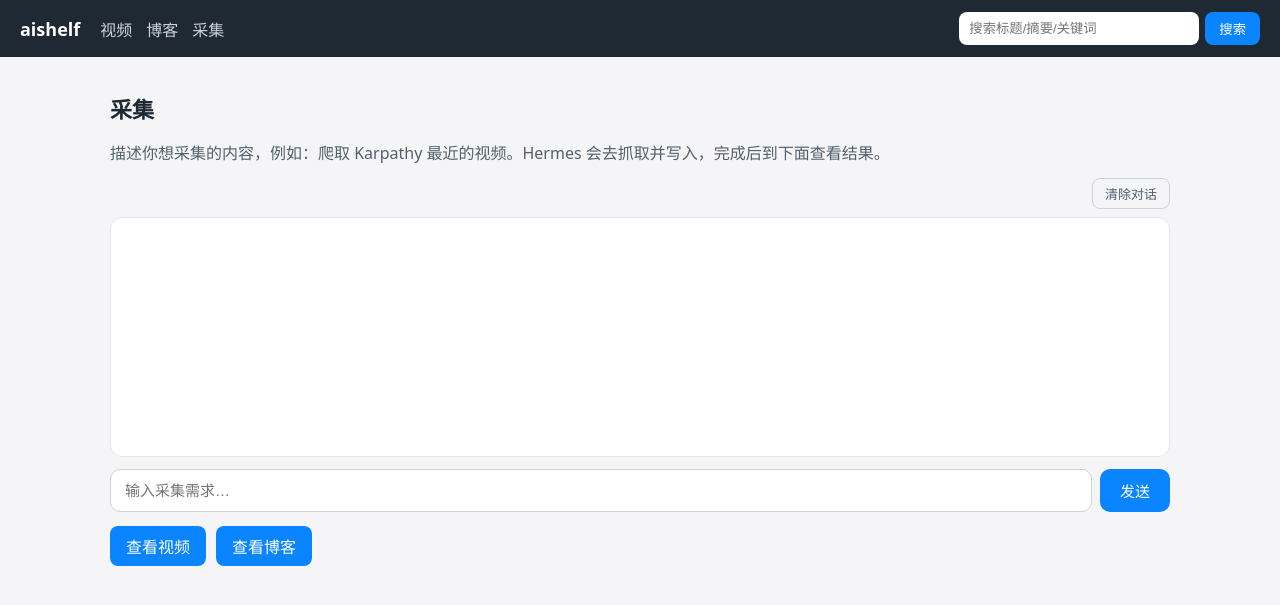
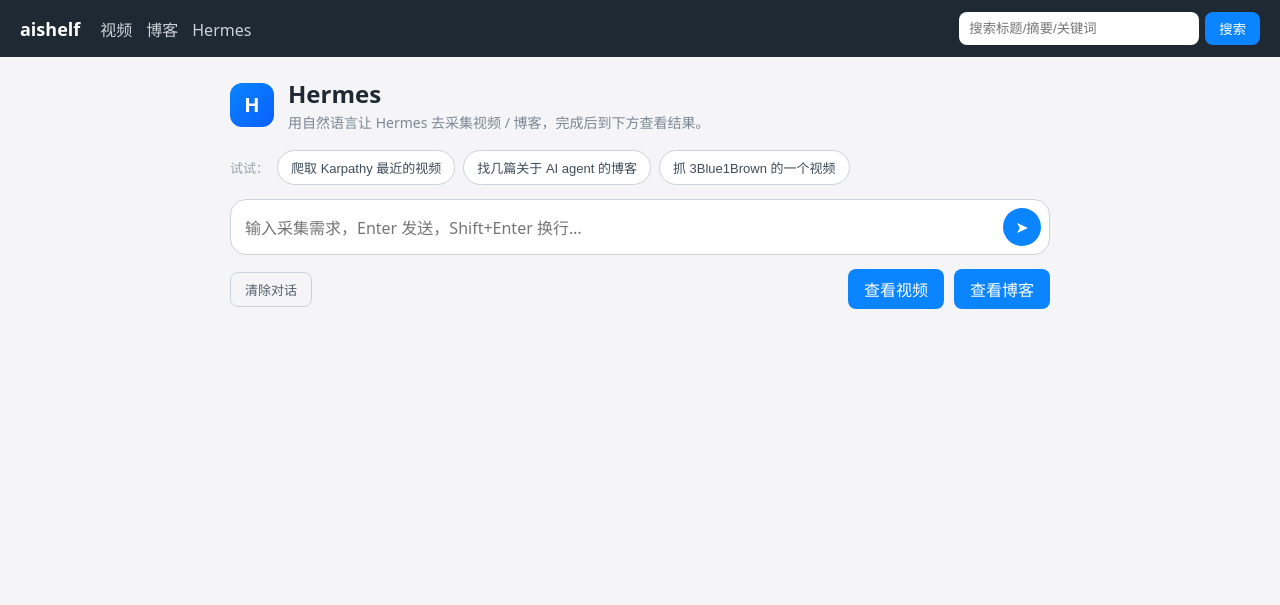
Before and after one commit to SuperSuperYuan/BlogTown, a FastAPI app: page /collect in a window 1280 px wide. Shown: the top 605 px of the page. Run offline with FastAPI, Linux system fonts and the light colour scheme.

Commit message:
feat(site): rename collect page to Hermes and redesign the chat UI
Rename the nav/page label to "Hermes" (route stays /collect). Redesign the
chat: a header with avatar + subtitle, an empty-state with clickable example
prompt chips, role avatars on bubbles, and a modern auto-growing composer
(Enter sends, Shift+Enter newline, inline send button). History persistence,
clear button, and the in-progress dots/caret animation are preserved.

Co-Authored-By: Claude Opus 4.8 (1M context) <noreply@anthropic.com>

```diff
--- a/src/aishelf/site/static/style.css
+++ b/src/aishelf/site/static/style.css
@@ -34,20 +34,35 @@ h1 { font-size: 22px; } h2 { font-size: 17px; margin-top: 28px; } .more { font-s
 .keywords a { background: #e4e7eb; padding: 3px 10px; border-radius: 999px; font-size: 13px; }
 .pager { display: flex; gap: 14px; align-items: center; justify-content: center; margin: 24px 0; }
 .pager a { color: #0a84ff; }
-.collect .lead { color: #52606d; margin-bottom: 14px; }
-.chatlog { display: flex; flex-direction: column; gap: 10px; min-height: 240px; max-height: 60vh; overflow-y: auto; background: #fff; border: 1px solid #e4e7eb; border-radius: 12px; padding: 16px; }
-.bubble { max-width: 80%; padding: 10px 14px; border-radius: 14px; white-space: pre-wrap; word-wrap: break-word; line-height: 1.55; }
-.bubble.user { align-self: flex-end; background: #0a84ff; color: #fff; }
-.bubble.assistant { align-self: flex-start; background: #f0f2f5; }
-.bubble.error { align-self: flex-start; background: #fff3f3; color: #b00020; border: 1px solid #ffb3b3; }
-.chatform { display: flex; gap: 8px; margin-top: 12px; }
-.chatform input { flex: 1; padding: 11px 14px; border: 1px solid #cbd2d9; border-radius: 10px; font-size: 15px; }
-.chatform button { padding: 11px 20px; border: none; border-radius: 10px; background: #0a84ff; color: #fff; font-size: 15px; cursor: pointer; }
-.chatform button:disabled { opacity: .5; cursor: default; }
-.chattools { display: flex; justify-content: flex-end; margin-bottom: 8px; }
-.chattools button { background: none; border: 1px solid #cbd2d9; color: #52606d; padding: 5px 12px; border-radius: 8px; font-size: 13px; cursor: pointer; }
-.chattools button:hover { border-color: #9aa5b1; color: #1f2933; }
-.resultlinks { display: flex; gap: 10px; margin-top: 14px; }
+.hermes { max-width: 820px; margin: 0 auto; }
+.hermes-head { display: flex; align-items: center; gap: 14px; margin-bottom: 18px; }
+.hermes-avatar { width: 44px; height: 44px; border-radius: 12px; background: linear-gradient(135deg, #0a84ff, #0a5fff); color: #fff; font-weight: 700; font-size: 20px; display: flex; align-items: center; justify-content: center; flex: none; }
+.hermes-head h1 { margin: 0; font-size: 24px; }
+.hermes .lead { margin: 2px 0 0; color: #7b8794; font-size: 14px; }
+.chatlog { display: flex; flex-direction: column; gap: 16px; min-height: 200px; max-height: 56vh; overflow-y: auto; background: #fff; border: 1px solid #e4e7eb; border-radius: 16px; padding: 18px; }
+.chatlog:empty { display: none; }
+.msg { display: flex; gap: 10px; align-items: flex-start; }
+.msg.user { flex-direction: row-reverse; }
+.avatar { width: 30px; height: 30px; border-radius: 50%; flex: none; display: flex; align-items: center; justify-content: center; font-size: 13px; font-weight: 600; }
+.msg.user .avatar { background: #0a84ff; color: #fff; }
+.msg.assistant .avatar { background: #e4e7eb; color: #3e4c59; }
+.bubble { max-width: 78%; padding: 11px 15px; border-radius: 16px; white-space: pre-wrap; word-wrap: break-word; line-height: 1.6; }
+.bubble.user { background: #0a84ff; color: #fff; border-bottom-right-radius: 5px; }
+.bubble.assistant { background: #f0f2f5; border-bottom-left-radius: 5px; }
+.bubble.error { background: #fff3f3; color: #b00020; border: 1px solid #ffb3b3; }
+.examples { display: flex; flex-wrap: wrap; gap: 8px; align-items: center; margin: 16px 0 4px; }
+.examples-label { color: #9aa5b1; font-size: 13px; }
+.chip { background: #fff; border: 1px solid #cbd2d9; color: #3e4c59; padding: 7px 13px; border-radius: 999px; font-size: 13px; cursor: pointer; }
+.chip:hover { border-color: #0a84ff; color: #0a84ff; }
+.composer { display: flex; align-items: flex-end; gap: 8px; margin-top: 14px; background: #fff; border: 1px solid #cbd2d9; border-radius: 16px; padding: 8px 8px 8px 14px; }
+.composer:focus-within { border-color: #0a84ff; box-shadow: 0 0 0 3px rgba(10, 132, 255, .12); }
+.composer textarea { flex: 1; border: none; outline: none; resize: none; font: inherit; line-height: 1.5; max-height: 200px; padding: 6px 0; background: transparent; }
+.composer .send { flex: none; width: 38px; height: 38px; border: none; border-radius: 50%; background: #0a84ff; color: #fff; font-size: 16px; cursor: pointer; display: flex; align-items: center; justify-content: center; }
+.composer .send:disabled { opacity: .4; cursor: default; }
+.actionbar { display: flex; align-items: center; gap: 10px; margin-top: 14px; }
+.actionbar .spacer { flex: 1; }
+.ghost { background: none; border: 1px solid #cbd2d9; color: #52606d; padding: 7px 14px; border-radius: 8px; font-size: 13px; cursor: pointer; }
+.ghost:hover { border-color: #9aa5b1; color: #1f2933; }
 @keyframes bounce { 0%, 80%, 100% { transform: translateY(0); opacity: .5; } 40% { transform: translateY(-5px); opacity: 1; } }
 .bubble.typing { display: flex; gap: 5px; align-items: center; }
 .bubble.typing .dot { width: 7px; height: 7px; border-radius: 50%; background: #9aa5b1; animation: bounce 1.2s infinite ease-in-out; }
--- a/src/aishelf/site/templates/base.html
+++ b/src/aishelf/site/templates/base.html
@@ -9,7 +9,7 @@
 <body>
   <header class="topbar">
     <a class="brand" href="/">aishelf</a>
-    <nav><a href="/videos">视频</a><a href="/blogs">博客</a><a href="/collect">采集</a></nav>
+    <nav><a href="/videos">视频</a><a href="/blogs">博客</a><a href="/collect">Hermes</a></nav>
     <form class="search" action="/search" method="get">
       <input name="q" placeholder="搜索标题/摘要/关键词" value="{{ q|default('') }}" />
       <button type="submit">搜索</button>
--- a/src/aishelf/site/templates/collect.html
+++ b/src/aishelf/site/templates/collect.html
@@ -1,16 +1,35 @@
 {% extends "base.html" %}
-{% block title %}采集 · aishelf{% endblock %}
+{% block title %}Hermes · aishelf{% endblock %}
 {% block content %}
-<div class="collect">
-  <h1>采集</h1>
-  <p class="lead">描述你想采集的内容，例如：爬取 Karpathy 最近的视频。Hermes 会去抓取并写入，完成后到下面查看结果。</p>
-  <div class="chattools"><button id="chatclear" type="button">清除对话</button></div>
+<div class="hermes">
+  <header class="hermes-head">
+    <div class="hermes-avatar">H</div>
+    <div>
+      <h1>Hermes</h1>
+      <p class="lead">用自然语言让 Hermes 去采集视频 / 博客，完成后到下方查看结果。</p>
+    </div>
+  </header>
+
   <div id="log" class="chatlog"></div>
-  <form id="chatform" class="chatform">
-    <input id="chatinput" autocomplete="off" placeholder="输入采集需求…" />
-    <button type="submit" id="chatsend">发送</button>
+
+  <div id="examples" class="examples">
+    <span class="examples-label">试试：</span>
+    <button type="button" class="chip">爬取 Karpathy 最近的视频</button>
+    <button type="button" class="chip">找几篇关于 AI agent 的博客</button>
+    <button type="button" class="chip">抓 3Blue1Brown 的一个视频</button>
+  </div>
+
+  <form id="chatform" class="composer">
+    <textarea id="chatinput" rows="1" placeholder="输入采集需求，Enter 发送，Shift+Enter 换行…"></textarea>
+    <button type="submit" id="chatsend" class="send" title="发送" aria-label="发送">➤</button>
   </form>
-  <div class="resultlinks"><a class="btn" href="/videos">查看视频</a><a class="btn" href="/blogs">查看博客</a></div>
+
+  <div class="actionbar">
+    <button id="chatclear" type="button" class="ghost">清除对话</button>
+    <span class="spacer"></span>
+    <a class="btn" href="/videos">查看视频</a>
+    <a class="btn" href="/blogs">查看博客</a>
+  </div>
 </div>
 <script>
 const STORAGE_KEY = "aishelf_collect_history";
@@ -19,6 +38,7 @@ const form = document.getElementById("chatform");
 const input = document.getElementById("chatinput");
 const sendBtn = document.getElementById("chatsend");
 const clearBtn = document.getElementById("chatclear");
+const examples = document.getElementById("examples");
 
 function loadHistory() {
   try { return JSON.parse(localStorage.getItem(STORAGE_KEY)) || []; }
@@ -30,29 +50,49 @@ function saveHistory() {
 
 const messages = loadHistory();
 
+// Returns the bubble element (the text container) for streaming updates.
 function bubble(cls, text) {
-  const el = document.createElement("div");
-  el.className = "bubble " + cls;
-  el.textContent = text;
-  log.appendChild(el);
+  const row = document.createElement("div");
+  row.className = "msg " + cls;
+  const avatar = document.createElement("div");
+  avatar.className = "avatar";
+  avatar.textContent = cls === "user" ? "我" : "H";
+  const body = document.createElement("div");
+  body.className = "bubble " + cls;
+  body.textContent = text;
+  row.append(avatar, body);
+  log.appendChild(row);
   log.scrollTop = log.scrollHeight;
-  return el;
+  return body;
 }
 
-// Show three bouncing dots until the first token arrives.
+// Three bouncing dots until the first token arrives.
 function showTyping(el) {
   el.classList.add("typing");
   el.innerHTML = '<span class="dot"></span><span class="dot"></span><span class="dot"></span>';
 }
 
+function updateExamples() {
+  examples.style.display = messages.length ? "none" : "flex";
+}
+
+// Auto-grow the composer textarea.
+function autosize() {
+  input.style.height = "auto";
+  input.style.height = Math.min(input.scrollHeight, 200) + "px";
+}
+input.addEventListener("input", autosize);
+
 // Restore prior conversation on load so a refresh keeps the history.
 for (const m of messages) {
   bubble(m.role === "user" ? "user" : "assistant", m.content);
 }
+updateExamples();
 
 async function send(text) {
   messages.push({ role: "user", content: text });
   saveHistory();
+  updateExamples();
   bubble("user", text);
   const assistantEl = bubble("assistant", "");
   showTyping(assistantEl);
@@ -96,7 +136,6 @@ async function send(text) {
       try { payload = JSON.parse(raw.slice(6)); } catch { continue; }
       if (payload.delta) {
         if (!streaming) {
-          // first token: drop the dots, switch to a blinking caret while streaming
           streaming = true;
           assistantEl.classList.remove("typing");
           assistantEl.classList.add("streaming");
@@ -113,25 +152,43 @@ async function send(text) {
       }
     }
   }
-  // stream ended without an explicit done/error (e.g. dropped connection):
-  // never leave the indicator spinning forever.
   assistantEl.classList.remove("typing", "streaming");
 }
 
-form.addEventListener("submit", async (e) => {
-  e.preventDefault();
+function submitCurrent() {
   const text = input.value.trim();
   if (!text) return;
   input.value = "";
+  autosize();
   sendBtn.disabled = true;
-  try { await send(text); } finally { sendBtn.disabled = false; input.focus(); }
+  send(text).finally(() => { sendBtn.disabled = false; input.focus(); });
+}
+
+form.addEventListener("submit", (e) => { e.preventDefault(); submitCurrent(); });
+
+// Enter sends; Shift+Enter inserts a newline.
+input.addEventListener("keydown", (e) => {
+  if (e.key === "Enter" && !e.shiftKey) {
+    e.preventDefault();
+    submitCurrent();
+  }
 });
+
+// Example chips fill the composer.
+for (const chip of examples.querySelectorAll(".chip")) {
+  chip.addEventListener("click", () => {
+    input.value = chip.textContent;
+    autosize();
+    input.focus();
+  });
+}
 
 clearBtn.addEventListener("click", () => {
   if (messages.length && !confirm("确定清除全部对话历史？")) return;
   messages.length = 0;
   localStorage.removeItem(STORAGE_KEY);
   log.innerHTML = "";
+  updateExamples();
 });
 </script>
 {% endblock %}
```
Also changed, not shown: tests/unit/test_site_collect_routes.py (+1 -1 lines).
